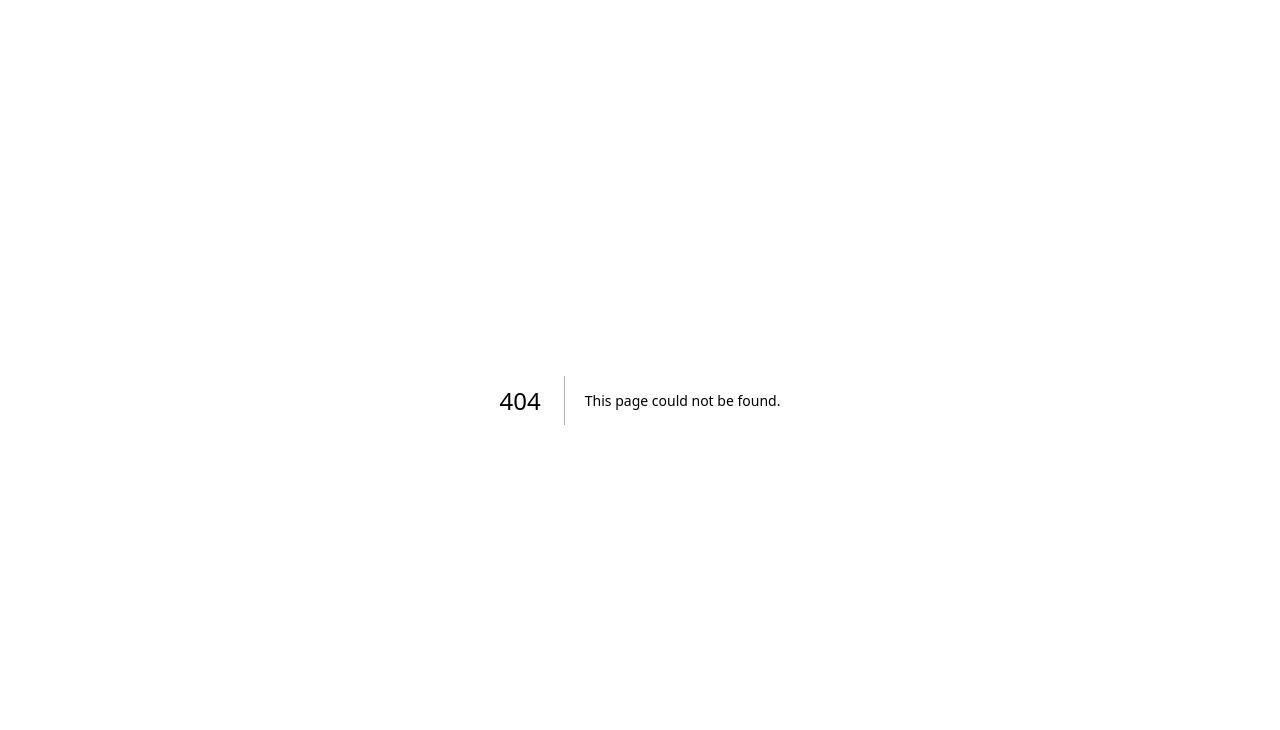
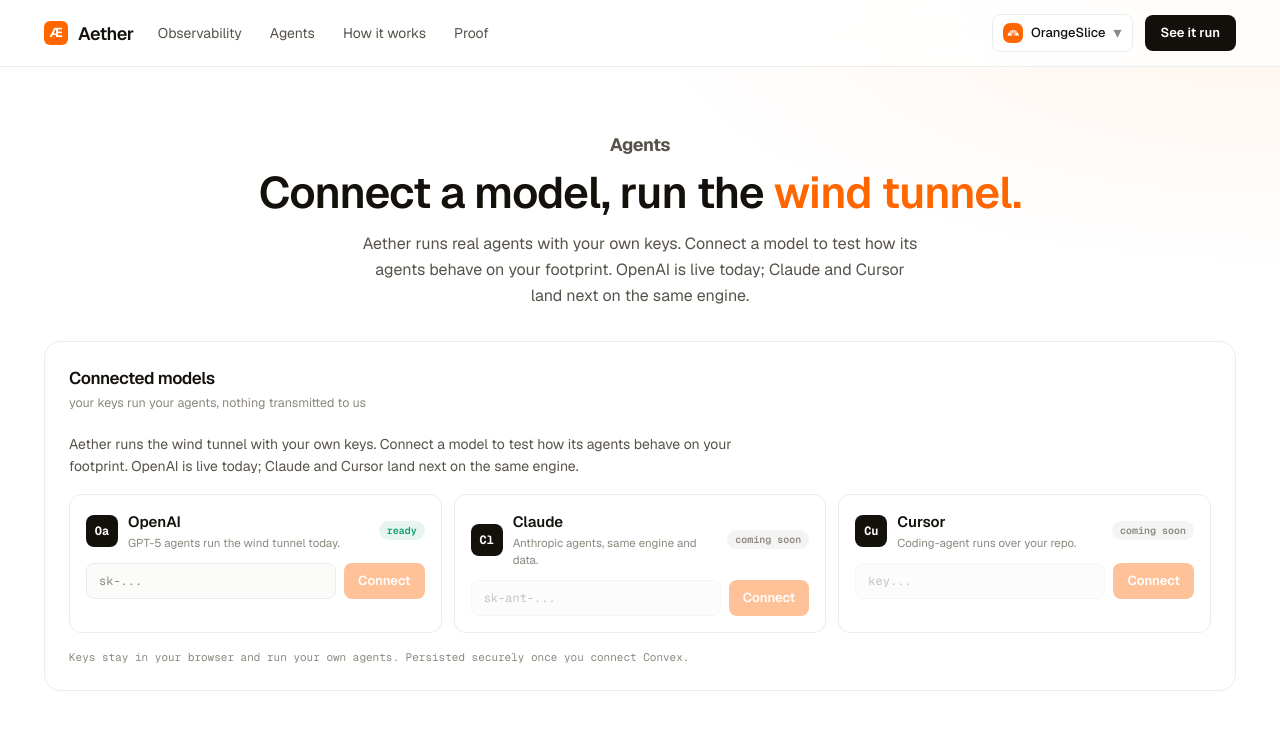
Before and after one commit to arav-rithvik/aether, a Next.js app in the folder web/: page /agents in a window 1280 px wide. Before the commit this address had no page. Shown: the top 730 px of the page. Built offline with nearby package versions, Linux system fonts and the light colour scheme.

Commit message:
named competitors (Clay/Apollo/ZoomInfo/LeadGenius) with who-it-called breakdown; remove gauge card + math formula box; move Agents to its own /agents page; cross-page nav

```diff
--- /dev/null
+++ b/web/app/agents/page.tsx
@@ -0,0 +1,32 @@
+"use client";
+import { StatusRail } from "@/components/StatusRail";
+import { AgentsPanel } from "@/components/AgentsPanel";
+import { Panel } from "@/components/ui";
+
+export default function AgentsPage() {
+  return (
+    <>
+      <StatusRail />
+      <main className="mx-auto w-full max-w-[1240px] flex-1 px-6 pb-24">
+        <section className="mx-auto max-w-[820px] pt-16 pb-8 text-center">
+          <span className="font-display text-[18px] font-bold tracking-tight text-[var(--color-ink-2)]">
+            Agents
+          </span>
+          <h1 className="mt-3 font-display text-[44px] font-semibold leading-[1.03] tracking-[-0.02em] text-[var(--color-ink)]">
+            Connect a model, run the <span className="text-[var(--color-yc)]">wind tunnel.</span>
+          </h1>
+          <p className="mx-auto mt-4 max-w-[560px] font-sans text-[16px] leading-relaxed text-[var(--color-ink-2)]">
+            Aether runs real agents with your own keys. Connect a model to test how its agents behave
+            on your footprint. OpenAI is live today; Claude and Cursor land next on the same engine.
+          </p>
+        </section>
+
+        <section>
+          <Panel label="Connected models" hint="your keys run your agents, nothing transmitted to us">
+            <AgentsPanel />
+          </Panel>
+        </section>
+      </main>
+    </>
+  );
+}
--- a/web/app/page.tsx
+++ b/web/app/page.tsx
@@ -5,7 +5,6 @@ import { StatusRail } from "@/components/StatusRail";
 import { LandingHero } from "@/components/LandingHero";
 import { DemoConsole } from "@/components/DemoConsole";
 import { Observability } from "@/components/Observability";
-import { AgentsPanel } from "@/components/AgentsPanel";
 import { Pipeline } from "@/components/Pipeline";
 import { ToolRecommendation } from "@/components/ToolRecommendation";
 import { MathPanel } from "@/components/MathPanel";
@@ -42,13 +41,6 @@ export default function Page() {
         <section id="observability" className="mt-10 scroll-mt-20">
           <Panel label="Observability" hint="what AI agents reach for, measured" live>
             <Observability />
-          </Panel>
-        </section>
-
-        {/* AGENTS — connect your keys */}
-        <section id="agents" className="mt-10 scroll-mt-20">
-          <Panel label="Agents" hint="connect a model to run the wind tunnel with your own key">
-            <AgentsPanel />
           </Panel>
         </section>
 
--- a/web/components/DemoConsole.tsx
+++ b/web/components/DemoConsole.tsx
@@ -1,7 +1,7 @@
 "use client";
 import { useEffect, useRef, useState } from "react";
 import { runsFor, useAether, TOTAL_VERSIONS } from "@/lib/useAether";
-import { FAILURE_LABEL, Run, TOOL_LABEL } from "@/lib/schema";
+import { FAILURE_LABEL, isCompetitor, Run, toolLabel } from "@/lib/schema";
 import { SPONSORS } from "@/lib/mockData";
 import { OrangeSliceMark } from "./OrangeSliceMark";
 
@@ -173,7 +173,7 @@ export function DemoConsole() {
                     background:
                       r.chosenTool === "orangeslice"
                         ? "var(--color-yc)"
-                        : r.chosenTool === "leadgenius"
+                        : isCompetitor(r.chosenTool)
                         ? "var(--color-steel)"
                         : "var(--color-diy)",
                   }}
@@ -182,7 +182,7 @@ export function DemoConsole() {
                   className="truncate font-sans text-[12px]"
                   style={{ color: won ? "var(--color-yc-deep)" : "var(--color-ink-2)", fontWeight: won ? 600 : 400 }}
                 >
-                  {r.chosenTool === "orangeslice" ? "OrangeSlice" : TOOL_LABEL[r.chosenTool]}
+                  {toolLabel(r.chosenTool)}
                 </span>
               </span>
               <span className="font-mono text-[11px]">
--- a/web/components/DiagnosisPanel.tsx
+++ b/web/components/DiagnosisPanel.tsx
@@ -2,7 +2,7 @@
 import { useState } from "react";
 import { motion } from "framer-motion";
 import { failureBreakdown, runsFor, TAG_FIX, useAether } from "@/lib/useAether";
-import { FAILURE_LABEL, FAILURE_TAGS, FailureTag, TOOL_LABEL } from "@/lib/schema";
+import { FAILURE_LABEL, FAILURE_TAGS, FailureTag, toolLabel } from "@/lib/schema";
 
 const TAG_COLOR: Record<FailureTag, string> = {
   not_found: "#8C887F",
@@ -151,7 +151,7 @@ export function DiagnosisPanel() {
                       className="font-mono text-[10px] font-semibold uppercase tracking-wide"
                       style={{ color: won ? "var(--color-yc-deep)" : "var(--color-ink-3)" }}
                     >
-                      {won ? "● used OrangeSlice" : `○ ${TOOL_LABEL[r.chosenTool]}`}
+                      {won ? "● used OrangeSlice" : `○ ${toolLabel(r.chosenTool)}`}
                     </span>
                     <span className="font-mono text-[9px] uppercase text-[var(--color-ink-3)]">
                       {r.split} · {r.failureTag ? FAILURE_LABEL[r.failureTag] : "execution"}
--- a/web/components/MathPanel.tsx
+++ b/web/components/MathPanel.tsx
@@ -1,11 +1,9 @@
 "use client";
 import { compRate, mathFor, useAether } from "@/lib/useAether";
-import { MODELS } from "@/lib/schema";
 
 export function MathPanel() {
   const { version, model } = useAether();
   const m = mathFor(model, version);
-  const modelLabel = MODELS.find((x) => x.id === model)?.label;
 
   const of = m.n || 1;
   const chain = [
@@ -17,27 +15,6 @@ export function MathPanel() {
 
   return (
     <div className="flex flex-col gap-4">
-      {/* the headline formula, with real counts */}
-      <div className="rounded-lg border border-[var(--color-line)] bg-[var(--color-panel)] p-3.5">
-        <div className="eyebrow">How the rate is computed</div>
-        <div className="mt-2 flex flex-wrap items-center gap-x-3 gap-y-1 font-mono text-[13px]">
-          <span className="text-[var(--color-ink-2)]">usage rate</span>
-          <span className="text-[var(--color-ink-3)]">=</span>
-          <span className="text-[var(--color-ink)]">used runs ÷ total runs</span>
-          <span className="text-[var(--color-ink-3)]">=</span>
-          <span className="tnum font-semibold text-[var(--color-ink)]">
-            {m.used} ÷ {m.n}
-          </span>
-          <span className="text-[var(--color-ink-3)]">=</span>
-          <span className="tnum text-[18px] font-bold text-[var(--color-yc)]">
-            {(m.rate * 100).toFixed(1)}%
-          </span>
-        </div>
-        <div className="mt-1 font-mono text-[10px] text-[var(--color-ink-3)]">
-          {modelLabel} · v{version} · counted live from runs, not hand-set
-        </div>
-      </div>
-
       {/* funnel as a number chain */}
       <div>
         <div className="eyebrow mb-2">Where the runs go</div>
--- a/web/components/Observability.tsx
+++ b/web/components/Observability.tsx
@@ -1,8 +1,7 @@
 "use client";
 import { useEffect, useState } from "react";
 import { runsFor, scoreOf, failureBreakdown, TAG_FIX, useAether } from "@/lib/useAether";
-import { FAILURE_LABEL, FailureTag, Run, TOOL_LABEL } from "@/lib/schema";
-import { UsageGauge } from "./UsageGauge";
+import { COMPETITORS, FAILURE_LABEL, FailureTag, isCompetitor, Run, toolLabel } from "@/lib/schema";
 
 const COL = { you: "#FF6600", comp: "#8A98AD", diy: "#D8D4CA" };
 
@@ -11,7 +10,7 @@ function split(runs: Run[]) {
   return {
     n,
     you: runs.filter((r) => r.chosenTool === "orangeslice").length,
-    comp: runs.filter((r) => r.chosenTool === "leadgenius").length,
+    comp: runs.filter((r) => isCompetitor(r.chosenTool)).length,
     diy: runs.filter((r) => r.chosenTool === "self").length,
   };
 }
@@ -69,28 +68,18 @@ export function Observability() {
   }, [openP]);
   const sel = byPhrasing.find((p) => p.phrasing === openP);
 
+  // exactly which competitors it called
+  const compCounts = COMPETITORS.map((c) => ({
+    ...c,
+    v: cell.filter((r) => r.chosenTool === c.id).length,
+  })).filter((c) => c.v > 0).sort((a, b) => b.v - a.v);
+
   return (
     <div className="flex flex-col gap-6">
-      {/* the headline number */}
-      <div className="grid items-center gap-6 rounded-xl border border-[var(--color-line)] bg-white p-6 lg:grid-cols-[340px_1fr]">
-        <UsageGauge />
-        <div>
-          <h3 className="font-display text-[22px] font-semibold tracking-tight text-[var(--color-ink)]">
-            One number that moves real agent behavior.
-          </h3>
-          <p className="mt-2 max-w-[520px] font-sans text-[14px] leading-relaxed text-[var(--color-ink-2)]">
-            Usage rate is the share of agent runs that pick <em>and</em> call OrangeSlice for the job,
-            measured on held-out phrasings with OpenAI agents. Agents prefer their own tools, so the
-            honest game is moving a stubborn number. Hit{" "}
-            <span className="font-medium text-[var(--color-ink)]">Run test</span> and watch it climb as
-            the footprint is rewritten.
-          </p>
-        </div>
-      </div>
-
       <p className="max-w-[720px] font-sans text-[14px] leading-relaxed text-[var(--color-ink-2)]">
-        Every run is observed. This is exactly what an OpenAI agent reached for over {s.n} runs,
-        against your competitor and the agent doing it itself.
+        Every run is observed. This is exactly what an OpenAI agent reached for over {s.n} runs:
+        you, the named competitors it called instead, and the agent doing it itself. Agents prefer
+        their own tools, so the honest game is moving a stubborn number.
       </p>
 
       {/* donut + legend */}
@@ -98,10 +87,26 @@ export function Observability() {
         <Donut you={s.you} comp={s.comp} diy={s.diy} n={s.n} />
         <div className="flex flex-col gap-2.5">
           <Row c={COL.you} label="OrangeSlice (you)" v={s.you} n={s.n} pct={youPct} bold />
-          <Row c={COL.comp} label="LeadGenius (competitor)" v={s.comp} n={s.n} pct={compPct} />
+          <Row c={COL.comp} label="Competitors (named below)" v={s.comp} n={s.n} pct={compPct} />
           <Row c={COL.diy} label="General-purpose agent (did it itself)" v={s.diy} n={s.n} pct={diyPct} />
         </div>
       </div>
+
+      {/* exactly which competitors it called */}
+      {compCounts.length > 0 && (
+        <div>
+          <span className="eyebrow">Who it called instead · named competitors</span>
+          <div className="mt-2 flex flex-wrap gap-2">
+            {compCounts.map((c) => (
+              <span key={c.id} className="inline-flex items-center gap-2 rounded-lg border border-[var(--color-line)] bg-white px-3 py-1.5">
+                <span className="h-2 w-2 rounded-full" style={{ background: COL.comp }} />
+                <span className="font-sans text-[12.5px] font-medium text-[var(--color-ink)]">{c.name}</span>
+                <span className="font-mono text-[11px] text-[var(--color-ink-3)]">{c.v} runs · {Math.round((c.v / n) * 100)}%</span>
+              </span>
+            ))}
+          </div>
+        </div>
+      )}
 
       {/* what this proves */}
       <div className="rounded-xl border-l-2 border-[var(--color-yc)] bg-[var(--color-yc-wash)] px-4 py-3">
@@ -184,7 +189,7 @@ export function Observability() {
                       <div className="flex items-center justify-between gap-2">
                         <span className="font-mono text-[11px] text-[var(--color-ink-3)]">run {i + 1} · {r.model === "gpt" ? "OpenAI" : "Claude"}</span>
                         <span className="font-mono text-[10px] font-semibold uppercase" style={{ color: won ? "var(--color-yc-deep)" : "var(--color-ink-2)" }}>
-                          {r.chosenTool === "orangeslice" ? "used you" : TOOL_LABEL[r.chosenTool]} · {r.failureTag ? FAILURE_LABEL[r.failureTag] : "execution"}
+                          {r.chosenTool === "orangeslice" ? "used you" : toolLabel(r.chosenTool)} · {r.failureTag ? FAILURE_LABEL[r.failureTag] : "execution"}
                         </span>
                       </div>
                       <p className="mt-1 font-sans text-[12px] leading-snug text-[var(--color-ink-2)]">“{r.reasoningExcerpt}”</p>
--- a/web/components/StatusRail.tsx
+++ b/web/components/StatusRail.tsx
@@ -2,10 +2,10 @@
 import { OrangeSliceMark } from "./OrangeSliceMark";
 
 const LINKS = [
-  { label: "Observability", href: "#observability" },
-  { label: "Agents", href: "#agents" },
-  { label: "How it works", href: "#algorithm" },
-  { label: "Proof", href: "#proof" },
+  { label: "Observability", href: "/#observability" },
+  { label: "Agents", href: "/agents" },
+  { label: "How it works", href: "/#algorithm" },
+  { label: "Proof", href: "/#proof" },
 ];
 
 export function StatusRail() {
@@ -44,7 +44,7 @@ export function StatusRail() {
             <span className="text-[var(--color-ink-3)]">▾</span>
           </span>
           <a
-            href="#demo"
+            href="/#demo"
             className="rounded-lg bg-[var(--color-ink)] px-4 py-2 font-sans text-[13px] font-semibold text-white transition-opacity hover:opacity-90"
           >
             See it run
--- a/web/convex/seed.ts
+++ b/web/convex/seed.ts
@@ -138,9 +138,10 @@ export const run = mutation({
           for (let k = 0; k < RUNS_PER_CELL; k++) {
             const tool = weighted<string>(r, [
               ["orangeslice", dist[0]],
-              ["leadgenius", dist[1]],
+              ["competitor", dist[1]],
               ["self", dist[2]],
             ]);
+            let chosen = tool;
             let calledTool = false, returnedUsableData = false, funnelStage = "selection";
             let failureTag: string | null = null, reasonKey = "";
             if (tool === "orangeslice") {
@@ -148,7 +149,8 @@ export const run = mutation({
               funnelStage = "execution";
               if (r() < OS_EXEC_FAIL[vv]) { failureTag = "auth_friction"; reasonKey = "auth_friction"; }
               else { returnedUsableData = true; reasonKey = "os"; }
-            } else if (tool === "leadgenius") {
+            } else if (tool === "competitor") {
+              chosen = pick(r, ["clay", "apollo", "zoominfo", "leadgenius"]);
               failureTag = "picked_competitor"; reasonKey = "picked_competitor";
             } else {
               const tag = weighted<string>(r, DIY_TAGS[vv]);
@@ -158,7 +160,7 @@ export const run = mutation({
               ts: 1_750_000_000_000 + vv * 1_000_000 + (cellI * RUNS_PER_CELL + k) * 800 + (model === "gpt" ? 0 : 5000),
               job: JOB, phrasing, split, model, descriptionVersion: vv,
               toolsOnTable: ["orangeslice_find_high_intent_buyers", "leadgenius_scrape", "do_it_yourself"],
-              chosenTool: tool, calledTool, returnedUsableData, funnelStage, failureTag,
+              chosenTool: chosen, calledTool, returnedUsableData, funnelStage, failureTag,
               reasoningExcerpt: pick(r, REASONS[reasonKey]),
             };
             await ctx.db.insert("runs", doc);
--- a/web/lib/mockData.ts
+++ b/web/lib/mockData.ts
@@ -6,13 +6,14 @@
 // Seeded so the demo is identical every reload.
 // ============================================================
 import {
+  COMPETITORS,
   Corpus,
   Description,
+  isCompetitor,
   ModelId,
   Run,
   Score,
   Split,
-  ToolId,
   FailureTag,
   FunnelStage,
   JOB,
@@ -92,8 +93,9 @@ const REASONS: Record<string, string[]> = {
     "This is straightforward enough to handle directly without a paid tool. Doing it myself.",
   ],
   picked_competitor: [
-    "LeadGenius advertises a lead-scraping endpoint with a clear schema. Going with it.",
-    "Competitor tool LeadGenius looks purpose-built for scraping prospects. Using that.",
+    "A competitor advertises a purpose-built endpoint with a clear schema. Going with it.",
+    "This rival tool reads as purpose-built for prospecting. Calling it instead.",
+    "Found a competitor with cleaner docs for this exact task. Using it.",
   ],
   auth_friction: [
     "OrangeSlice fits, but the call returned 401 / needs setup I can't complete. Abandoning and doing it myself.",
@@ -119,9 +121,9 @@ export function generate() {
       for (const { text: phrasing, split } of PHRASINGS) {
         const r = rng(1000 * v + (model === "gpt" ? 1 : 2) * 100 + cellI);
         for (let k = 0; k < RUNS_PER_CELL; k++) {
-          const tool = weighted<ToolId>(r, [
+          const tool = weighted<string>(r, [
             ["orangeslice", dist[0]],
-            ["leadgenius", dist[1]],
+            ["competitor", dist[1]],
             ["self", dist[2]],
           ]);
 
@@ -147,7 +149,8 @@ export function generate() {
               failureTag = null;
               reasonKey = "os";
             }
-          } else if (tool === "leadgenius") {
+          } else if (tool === "competitor") {
+            chosenTool = pick(r, COMPETITORS).id; // exactly which rival it called
             failureTag = "picked_competitor";
             funnelStage = "selection";
             reasonKey = "picked_competitor";
@@ -208,7 +211,7 @@ export function generate() {
 // competitor usage rate per version (the flat control line) — also computed
 export function competitorRate(runs: Run[], model: ModelId, v: number) {
   const cell = runs.filter((x) => x.model === model && x.descriptionVersion === v);
-  const c = cell.filter((x) => x.chosenTool === "leadgenius").length;
+  const c = cell.filter((x) => isCompetitor(x.chosenTool)).length;
   return cell.length ? c / cell.length : 0;
 }
 
--- a/web/lib/schema.ts
+++ b/web/lib/schema.ts
@@ -36,12 +36,26 @@ export const FAILURE_LABEL: Record<FailureTag, string> = {
 };
 
 // the three candidate tools the agent has on the table each run
-export type ToolId = "orangeslice" | "leadgenius" | "self";
-export const TOOL_LABEL: Record<ToolId, string> = {
-  orangeslice: "OrangeSlice",
-  leadgenius: "LeadGenius (rival)",
-  self: "Did it itself",
-};
+// "orangeslice" | "self" | a competitor id
+export type ToolId = string;
+
+// the named rivals an agent might reach for instead of you
+export const COMPETITORS: { id: string; name: string }[] = [
+  { id: "clay", name: "Clay" },
+  { id: "apollo", name: "Apollo" },
+  { id: "zoominfo", name: "ZoomInfo" },
+  { id: "leadgenius", name: "LeadGenius" },
+];
+const COMP_MAP: Record<string, string> = Object.fromEntries(COMPETITORS.map((c) => [c.id, c.name]));
+
+export function isCompetitor(id: string) {
+  return id in COMP_MAP;
+}
+export function toolLabel(id: string) {
+  if (id === "orangeslice") return "OrangeSlice";
+  if (id === "self") return "Did it itself";
+  return COMP_MAP[id] ?? id;
+}
 
 // ---- §8 tables ----
 
--- a/web/lib/useAether.ts
+++ b/web/lib/useAether.ts
@@ -8,7 +8,7 @@
 // ============================================================
 import { createContext, useContext } from "react";
 import { CORPUS, DESCRIPTIONS, PHRASINGS, TOTAL_VERSIONS, competitorRate, generate } from "./mockData";
-import { FailureTag, MODELS, ModelId, Run, Score } from "./schema";
+import { FailureTag, isCompetitor, MODELS, ModelId, Run, Score } from "./schema";
 import { getLive } from "./live";
 
 // deterministic mock; used until live Convex data is set (then auto-swaps)
@@ -79,7 +79,7 @@ export function mathFor(model: ModelId, version: number) {
   const selection = cell.filter((r) => r.chosenTool === "orangeslice").length; // recommended you
   const called = cell.filter((r) => r.calledTool).length; // tried to call your tool
   const execution = used; // call ran + returned usable data
-  const competitor = cell.filter((r) => r.chosenTool === "leadgenius").length;
+  const competitor = cell.filter((r) => isCompetitor(r.chosenTool)).length;
   const diy = cell.filter((r) => r.chosenTool === "self").length;
   return { n, used, candidacy, selection, called, execution, competitor, diy, rate: n ? used / n : 0 };
 }
```
